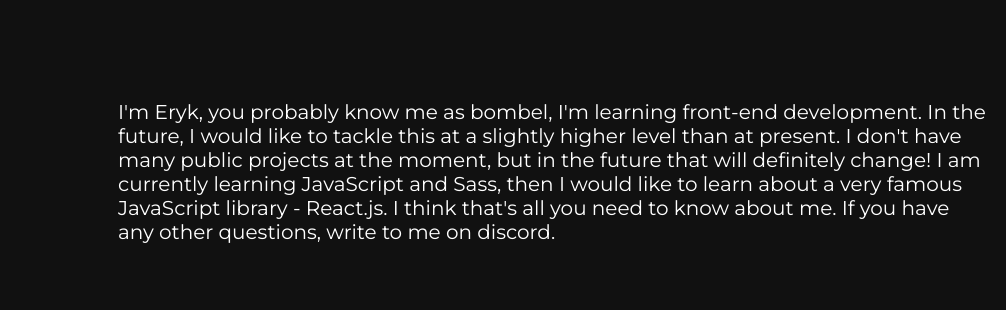
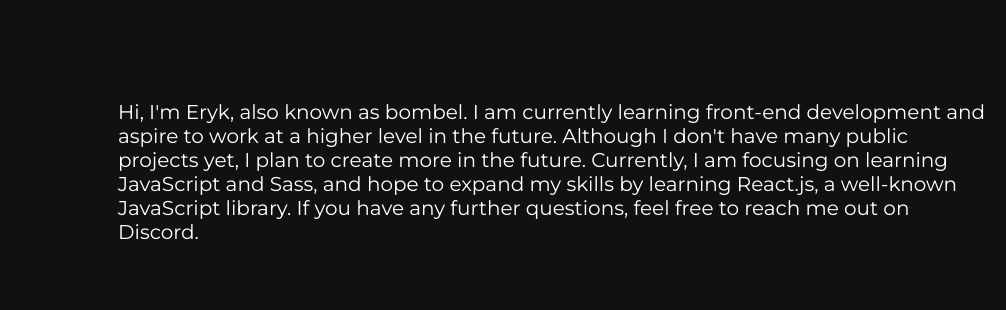
Before and after one commit to bombelll/old-portfolio, a website built with Vite: page index.html in a window 1280 px wide. Shown: the part 1022-1332 px from the top of the page, 274-1280 px from the left. Built offline with nearby package versions, Linux system fonts and the light colour scheme.

Commit message:
change about me text

```diff
--- a/index.html
+++ b/index.html
@@ -78,14 +78,11 @@
                             <img draggable="false" src="/about/logo.png" alt="logo">
                         </div>
                         <span class="about__text">
-                            I'm Eryk, you probably know me as bombel, I'm learning front-end development. In the
-                            future, I would like to tackle this at a slightly higher level than at
-                            present. I don't have many public projects at the moment, but in the future that will
-                            definitely change! I am currently learning JavaScript and Sass, then I would like to learn
-                            about a very
-                            famous
-                            JavaScript library - React.js. I think that's all you need to know about me. If you have any
-                            other questions, write to me on discord.
+                            Hi, I'm Eryk, also known as bombel. I am currently learning front-end development and aspire
+                            to work at a higher level in the future. Although I don't have many public projects yet, I
+                            plan to create more in the future. Currently, I am focusing on learning JavaScript and Sass,
+                            and hope to expand my skills by learning React.js, a well-known JavaScript library. If you
+                            have any further questions, feel free to reach me out on Discord.
                         </span>
                     </div>
                 </div>
```
